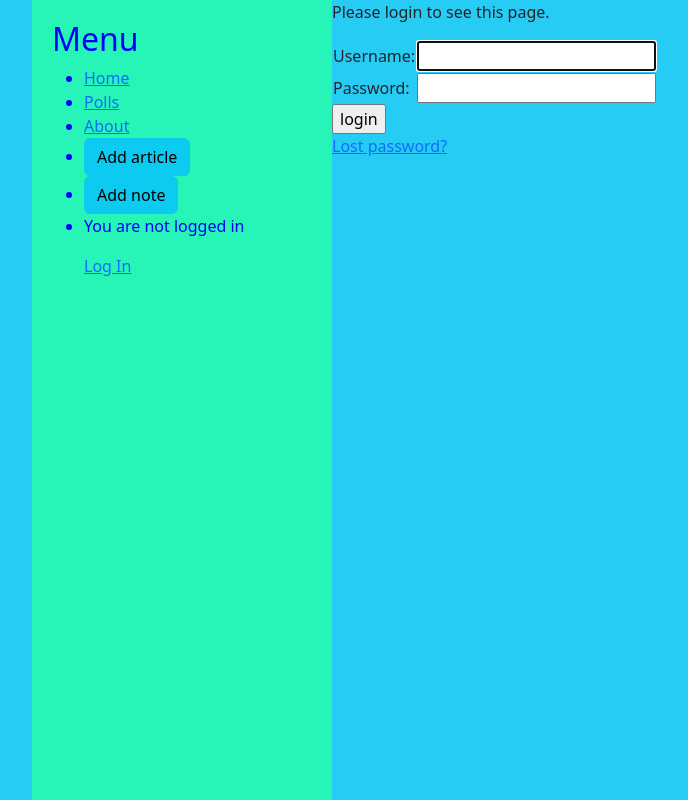
After one commit to Vadym271/beetroot, a Django app: page /accounts/login/?next=/create_note in a window 1280 px wide. The commit adds this page. Shown: the whole page, without its empty margins (50-738 px from the left). Run offline with Django 5.2, Linux system fonts and the light colour scheme.

Commit message:
added logging in, logging out. logged in users only see their notes. example user John_Doe(password=qscwdv123)

```diff
--- a/my_website/settings.py
+++ b/my_website/settings.py
@@ -11,6 +11,7 @@ https://docs.djangoproject.com/en/6.0/ref/settings/
 """
 
 from pathlib import Path
+import os
 
 # Build paths inside the project like this: BASE_DIR / 'subdir'.
 BASE_DIR = Path(__file__).resolve().parent.parent
@@ -57,7 +58,7 @@ ROOT_URLCONF = 'my_website.urls'
 TEMPLATES = [
     {
         'BACKEND': 'django.template.backends.django.DjangoTemplates',
-        'DIRS': [],
+        'DIRS': [BASE_DIR / 'templates'],
         'APP_DIRS': True,
         'OPTIONS': {
             'context_processors': [
@@ -122,3 +123,5 @@ STATIC_URL = 'static/'
 STATICFILES_DIR = [
     BASE_DIR / "static",
 ]
+
+LOGIN_REDIRECT_URL = '/'
--- a/my_website/urls.py
+++ b/my_website/urls.py
@@ -26,4 +26,5 @@ urlpatterns = [
     path('polls/', include('polls.urls')),
     path('', include('notes.urls')),
     path('about/', include('about.urls'), name = 'about_us'),
+    path('accounts/', include('django.contrib.auth.urls')),
 ] + static(settings.STATIC_URL, document_root=settings.STATIC_ROOT)
--- a/notes/models.py
+++ b/notes/models.py
@@ -1,5 +1,5 @@
 from django.db import models
-
+from django.conf import settings
 
 class Category(models.Model):
     title = models.CharField("Category's title")
@@ -13,6 +13,9 @@ class Note(models.Model):
     reminder = models.DateTimeField('remind me on')
 
     category = models.ForeignKey(Category, on_delete=models.CASCADE, null = True)
+    author = models.ForeignKey(settings.AUTH_USER_MODEL,
+        on_delete=models.CASCADE,
+        related_name='notes', null=True, blank=True)
 
     def __str__(self):
         return self.title
--- a/notes/templates/notes/layout.html
+++ b/notes/templates/notes/layout.html
@@ -20,6 +20,16 @@
             <li><a href="{% url 'about_us'%}">About</a></li>
             <li><a href="{% url 'create' %}"><button class = "btn btn-info"> Add article </button></a></li>
             <li><a href="{% url 'create_note' %}"><button class = "btn btn-info"> Add note </button></a></li>
+            <li>{% if user.is_authenticated %}
+                <form action="{% url 'logout' %}" method="post">
+                  {% csrf_token %}
+                  <button type="submit">Log Out</button>
+                </form>
+            {% else %}
+                <p>You are not logged in</p>
+                <a href="{% url 'login' %}">Log In</a>
+            {% endif %}
+            </li>
         </ul>
     </aside>
 
--- /dev/null
+++ b/templates/registration/login.html
@@ -0,0 +1,39 @@
+{% extends "notes/layout.html" %}
+{% load static %}
+
+
+{% block content %}
+
+  {% if form.errors %}
+    <p>Your username and password didn't match. Please try again.</p>
+  {% endif %}
+
+  {% if next %}
+    {% if user.is_authenticated %}
+      <p>Your account doesn't have access to this page. To proceed,
+      please login with an account that has access.</p>
+    {% else %}
+      <p>Please login to see this page.</p>
+    {% endif %}
+  {% endif %}
+
+  <form method="post" action="{% url 'login' %}">
+    {% csrf_token %}
+    <table>
+      <tr>
+        <td>{{ form.username.label_tag }}</td>
+        <td>{{ form.username }}</td>
+      </tr>
+      <tr>
+        <td>{{ form.password.label_tag }}</td>
+        <td>{{ form.password }}</td>
+      </tr>
+    </table>
+    <input type="submit" value="login">
+    <input type="hidden" name="next" value="{{ next }}">
+  </form>
+
+  {# Assumes you set up the password_reset view in your URLConf #}
+  <p><a href="{% url 'password_reset' %}">Lost password?</a></p>
+
+{% endblock %}
```
Also changed, not shown: notes/templates/notes/my_notes.html (+4 -3 lines), notes/views.py (+6 -3 lines), templates/registration/logged_out.html (added, +7 -0 lines), db.sqlite3.
